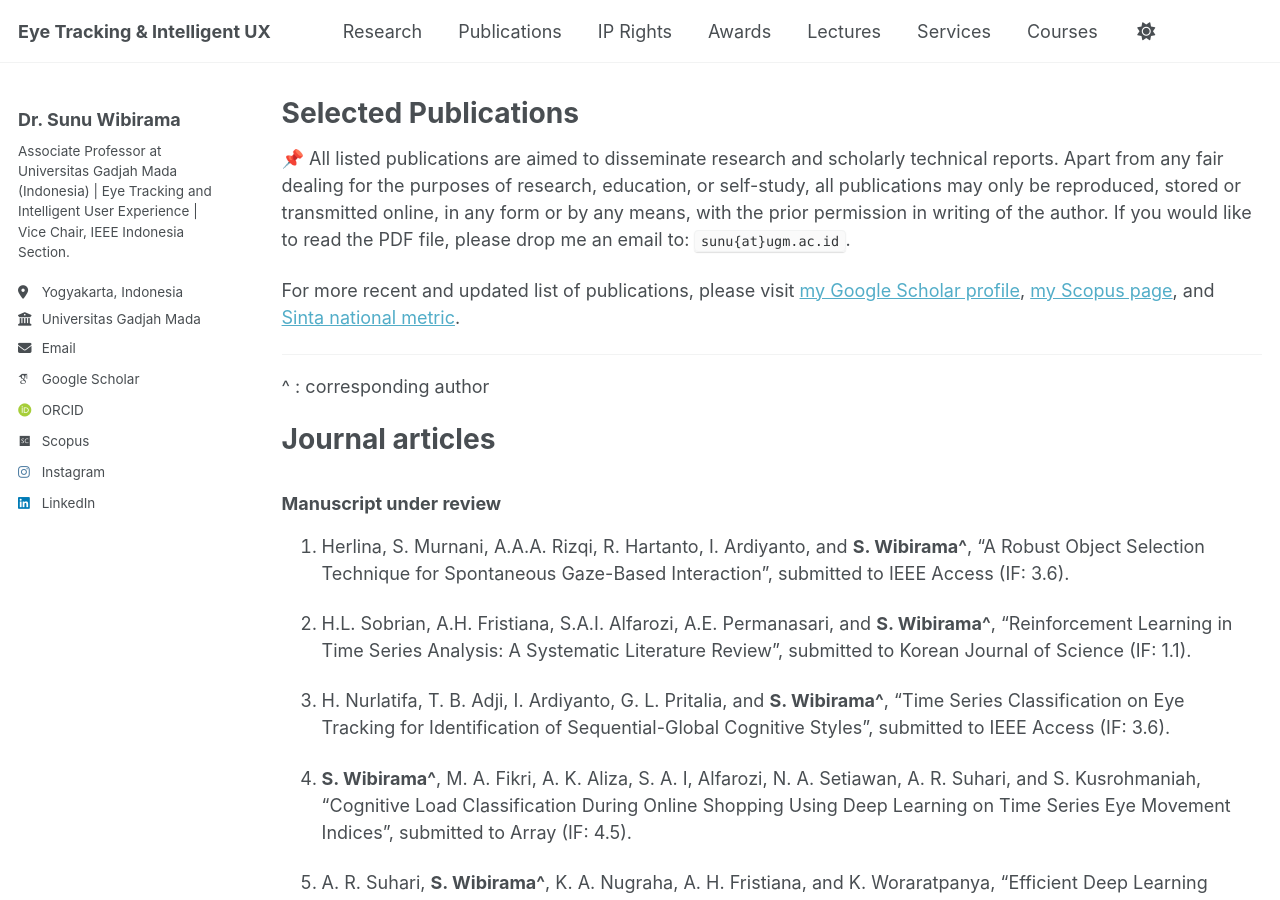
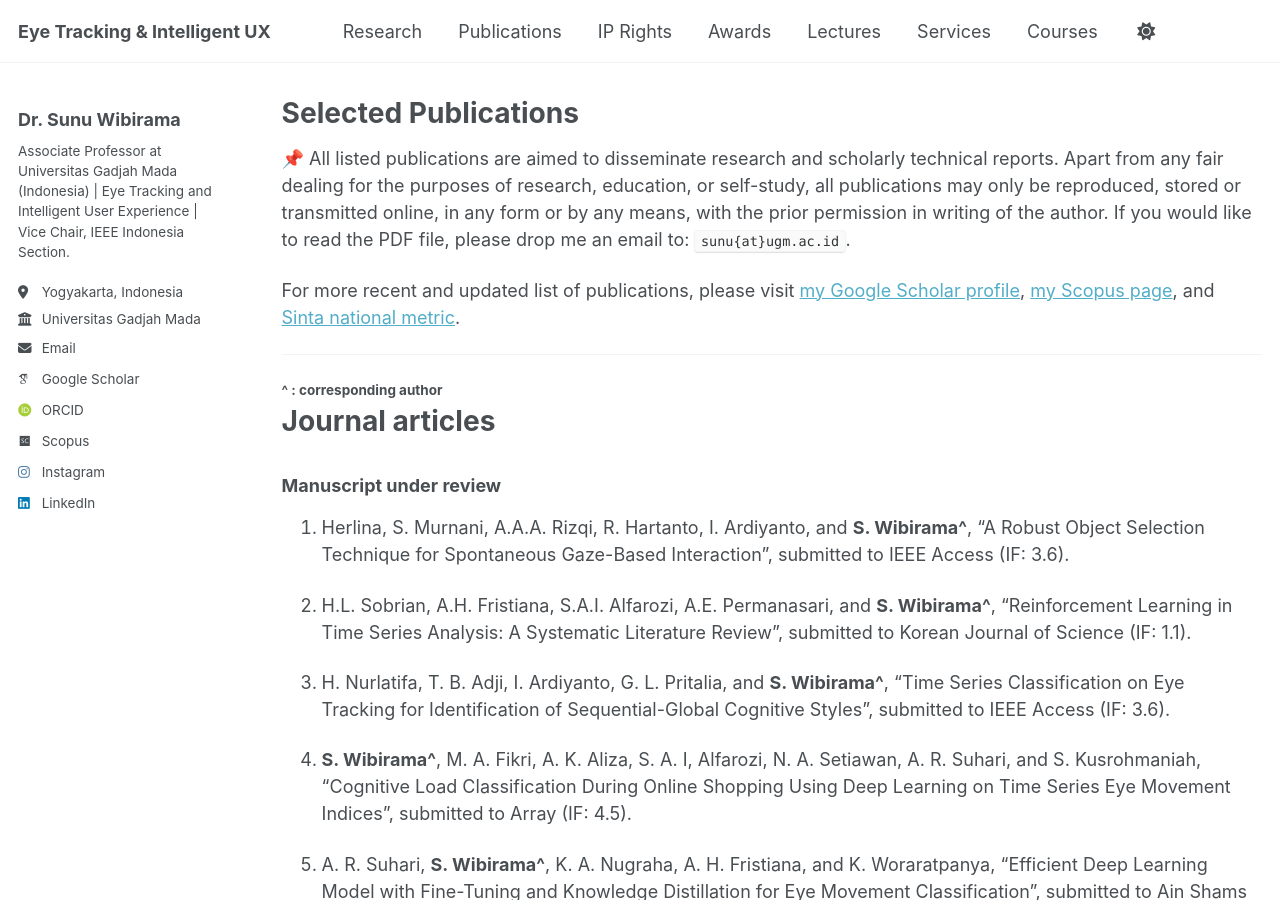
Before and after one commit to wibirama/wibirama.github.io, a Jekyll site: the page built from _pages/allpublications.md, in a window 1280 px wide and 900 px high. Built offline with Jekyll 4.4.1, drawn with Linux system fonts in a browser that asks for light colours; emoji names are drawn with the system emoji font; some web fonts are replaced; a script that is not in the unit is left out.

```diff
--- a/_pages/allpublications.md
+++ b/_pages/allpublications.md
@@ -14,7 +14,7 @@ For more recent and updated list of publications, please visit [my Google Schola
 {% include base_path %}
 
 ----------------
-^ : corresponding author
+#### ^ : corresponding author
 
 
 Journal articles
```
